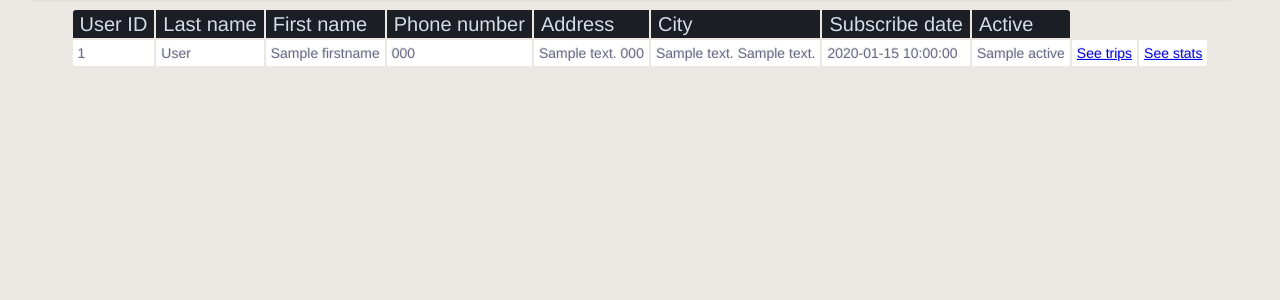
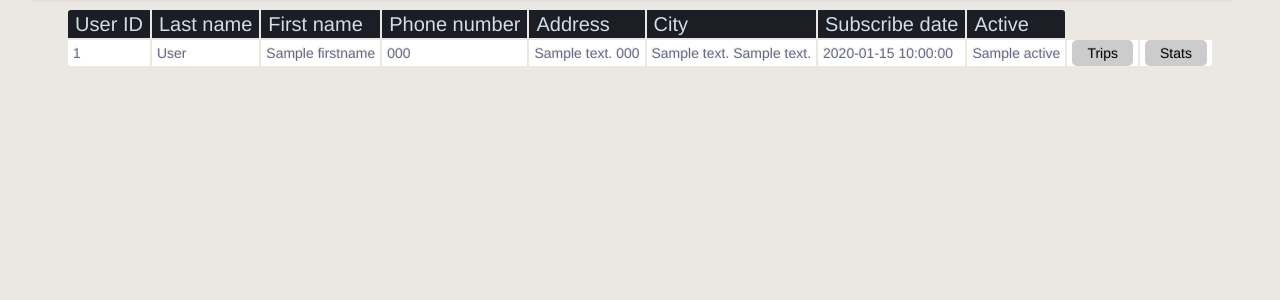
Before and after one commit to brochape/Villo-database, a Flask app: template src/templates/users.html in a window 1280 px wide. Shown: the part 66-366 px from the top of the page. Run offline with Flask 2, Linux system fonts and the light colour scheme; the template is opened without the code that fills it: most values are stand-ins (such as "Sample title", 1, 10 or a date in 2020).

Commit message:
[fix] a href displayed as buttons

```diff
--- a/src/static/style.css
+++ b/src/static/style.css
@@ -118,6 +118,7 @@ nav > ul > li:hover > a > .caret {
   -webkit-border-radius: 5px;
   border-radius: 5px;
   min-width:100%;
+  text-decoration: none;
 }
 input[type=submit].normalbtn:hover{
   color:#ccc;
--- a/src/templates/trips.html
+++ b/src/templates/trips.html
@@ -14,7 +14,7 @@
 	</tr>
 	{% for trip in trips %}
 	<tr>
-		<td><a href="/bicycle?id={{ trip["bicycle"] }}">{{ trip["bicycle"] }}</a></td>
+		<td><a class="normalbtn" href="/bicycle?id={{ trip["bicycle"] }}">{{ trip["bicycle"] }}</a></td>
 		<td>{{ trip["startDate"] }}</td>
         <td>{{ trip["startTime"] }}</td>
 		<td>{{ trip["start"] }}</td>
--- a/src/templates/users.html
+++ b/src/templates/users.html
@@ -22,8 +22,8 @@
         <td>{{ user["addresscity"] }} {{ user["addresscp"] }}</td>
         <td>{{ user["subscribeDate"] }}</td>
         <td>{{ user["active"] }}</td>
-        <td><a href="{{ url_for("trips_admin", id=user["userID"]) }}">See trips</a></td>
-        <td><a href="{{ url_for("stats_admin", id=user["userID"]) }}">See stats</a></td>
+        <td><a class="normalbtn" href="{{ url_for("trips_admin", id=user["userID"]) }}">Trips</a></td>
+        <td><a class="normalbtn" href="{{ url_for("stats_admin", id=user["userID"]) }}">Stats</a></td>
     </tr>
     {% endfor %}
 </table>
```
